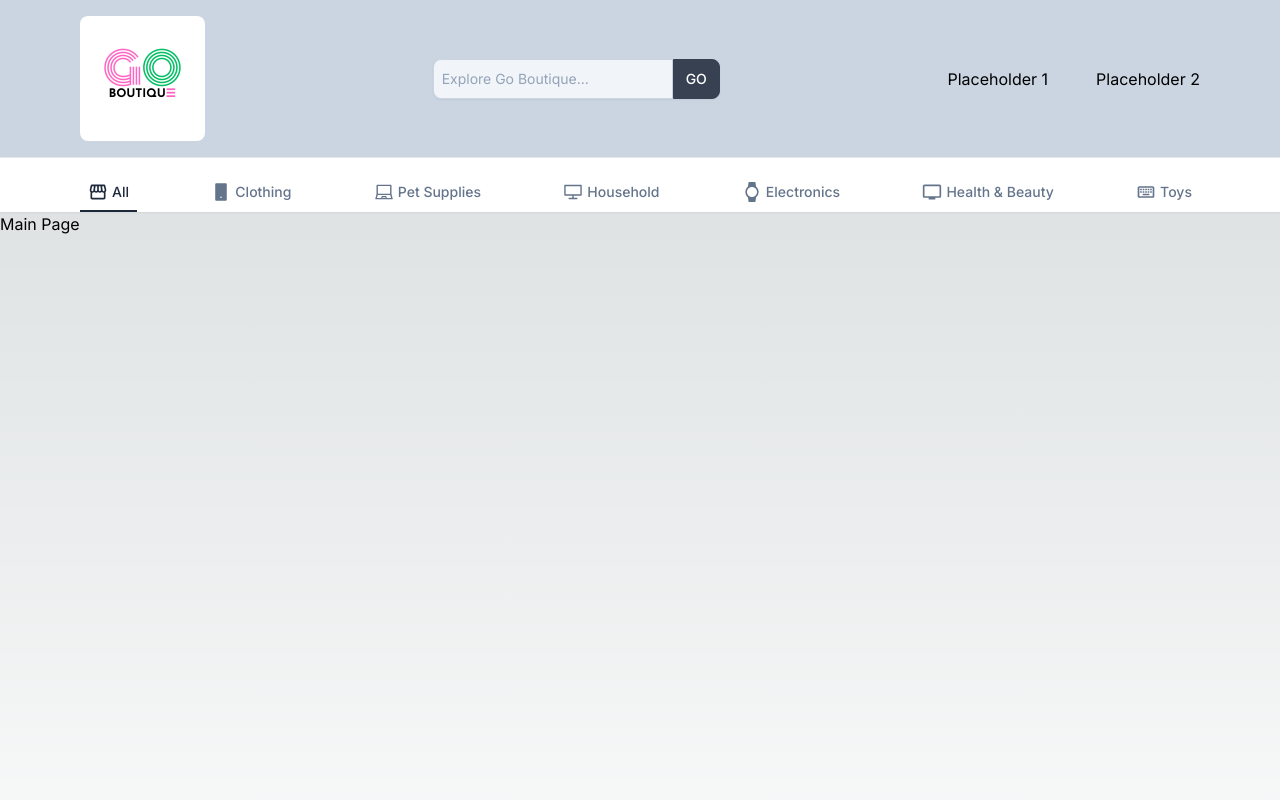
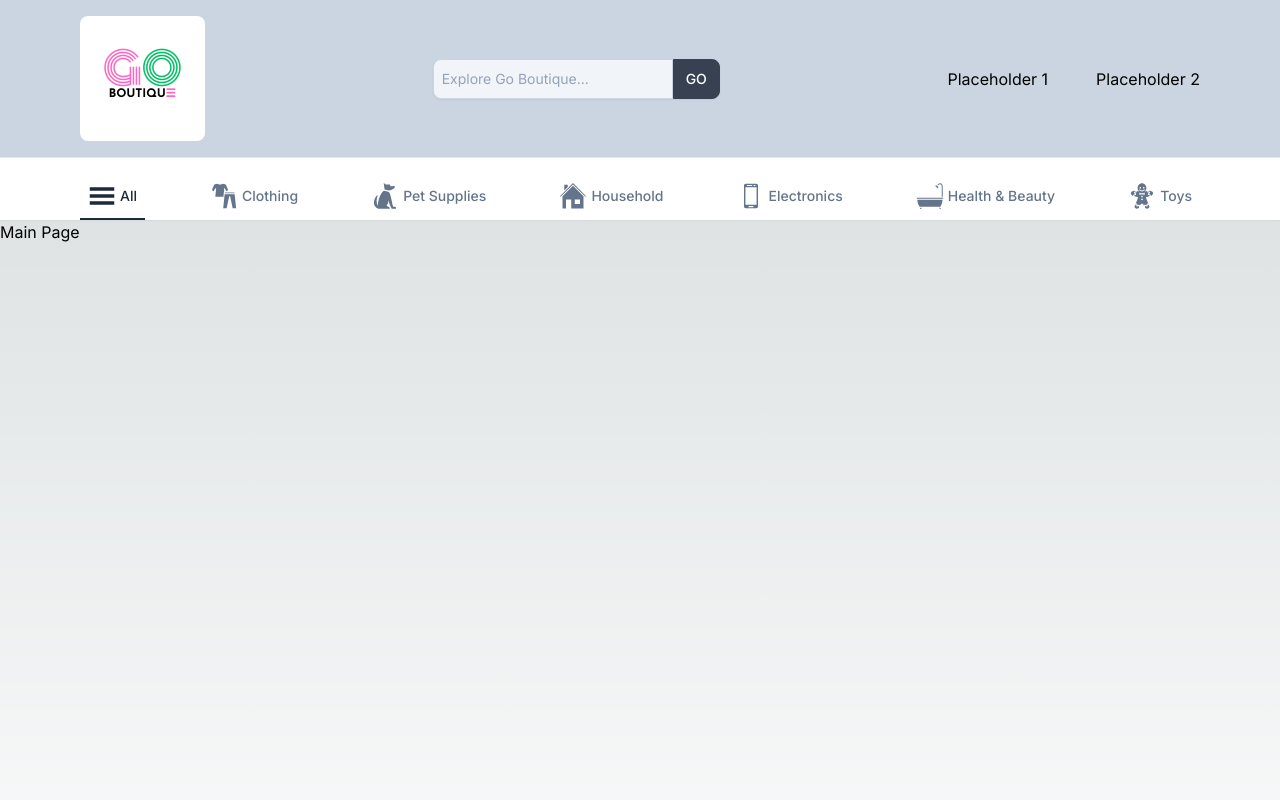
Before and after one commit to michaelDragomir/go-boutique, a Next.js app: page / in a window 1280 px wide. Shown: the top 800 px of the page. Built offline with nearby package versions, Linux system fonts and the light colour scheme.

Commit message:
added icons

```diff
--- a/package.json
+++ b/package.json
@@ -28,6 +28,7 @@
     "prisma": "^5.1.1",
     "react": "18.2.0",
     "react-dom": "18.2.0",
+    "react-icons": "^4.10.1",
     "tailwindcss": "3.3.3",
     "typescript": "5.1.6"
   }
--- a/src/app/components/Header.tsx
+++ b/src/app/components/Header.tsx
@@ -1,6 +1,15 @@
 'use client';
 
 import Image from 'next/image';
+import {
+	GiClothes,
+	GiSittingDog,
+	GiHouse,
+	GiSmartphone,
+	GiHamburgerMenu,
+	GiGingerbreadMan,
+	GiBathtub,
+} from 'react-icons/gi';
 
 const Header = () => {
 	return (
@@ -50,105 +59,31 @@ const Header = () => {
 				<div className='max-w-[1920px] mx-auto xl:px-20 md:px-2 px-4'>
 					<div className='pt-4 flex flex-row items-center justify-between overflow-x-auto'>
 						<div className='flex items-center justify-center text-center gap-1 p-2 border-b-2 hover:text-slate-800 transition cursor-pointer border-b-slate-800 text-slate-800'>
-							<svg
-								stroke='currentColor'
-								fill='currentColor'
-								stroke-width='0'
-								viewBox='0 0 24 24'
-								height='20'
-								width='20'
-								xmlns='http://www.w3.org/2000/svg'
-							>
-								<path fill='none' d='M0 0h24v24H0z'></path>
-								<path d='M21.9 8.89l-1.05-4.37c-.22-.9-1-1.52-1.91-1.52H5.05c-.9 0-1.69.63-1.9 1.52L2.1 8.89c-.24 1.02-.02 2.06.62 2.88.08.11.19.19.28.29V19c0 1.1.9 2 2 2h14c1.1 0 2-.9 2-2v-6.94c.09-.09.2-.18.28-.28.64-.82.87-1.87.62-2.89zm-2.99-3.9l1.05 4.37c.1.42.01.84-.25 1.17-.14.18-.44.47-.94.47-.61 0-1.14-.49-1.21-1.14L16.98 5l1.93-.01zM13 5h1.96l.54 4.52c.05.39-.07.78-.33 1.07-.22.26-.54.41-.95.41-.67 0-1.22-.59-1.22-1.31V5zM8.49 9.52L9.04 5H11v4.69c0 .72-.55 1.31-1.29 1.31-.34 0-.65-.15-.89-.41a1.42 1.42 0 01-.33-1.07zm-4.45-.16L5.05 5h1.97l-.58 4.86c-.08.65-.6 1.14-1.21 1.14-.49 0-.8-.29-.93-.47-.27-.32-.36-.75-.26-1.17zM5 19v-6.03c.08.01.15.03.23.03.87 0 1.66-.36 2.24-.95.6.6 1.4.95 2.31.95.87 0 1.65-.36 2.23-.93.59.57 1.39.93 2.29.93.84 0 1.64-.35 2.24-.95.58.59 1.37.95 2.24.95.08 0 .15-.02.23-.03V19H5z'></path>
-							</svg>
+							<GiHamburgerMenu className='w-7 h-7' />
 							<div className='font-medium text-sm'>All</div>
 						</div>
 						<div className='flex items-center justify-center text-center gap-1 p-2 border-b-2 hover:text-slate-800 transition cursor-pointer border-transparent text-slate-500'>
-							<svg
-								stroke='currentColor'
-								fill='currentColor'
-								stroke-width='0'
-								viewBox='0 0 1024 1024'
-								height='20'
-								width='20'
-								xmlns='http://www.w3.org/2000/svg'
-							>
-								<path d='M744 62H280c-35.3 0-64 28.7-64 64v768c0 35.3 28.7 64 64 64h464c35.3 0 64-28.7 64-64V126c0-35.3-28.7-64-64-64zM512 824c-22.1 0-40-17.9-40-40s17.9-40 40-40 40 17.9 40 40-17.9 40-40 40z'></path>
-							</svg>
+							<GiClothes className='w-7 h-7' />
 							<div className='font-medium text-sm'>Clothing</div>
 						</div>
 						<div className='flex items-center justify-center text-center gap-1 p-2 border-b-2 hover:text-slate-800 transition cursor-pointer border-transparent text-slate-500'>
-							<svg
-								stroke='currentColor'
-								fill='currentColor'
-								stroke-width='0'
-								viewBox='0 0 1024 1024'
-								height='20'
-								width='20'
-								xmlns='http://www.w3.org/2000/svg'
-							>
-								<path d='M956.9 845.1L896.4 632V168c0-17.7-14.3-32-32-32h-704c-17.7 0-32 14.3-32 32v464L67.9 845.1C60.4 866 75.8 888 98 888h828.8c22.2 0 37.6-22 30.1-42.9zM200.4 208h624v395h-624V208zm228.3 608l8.1-37h150.3l8.1 37H428.7zm224 0l-19.1-86.7c-.8-3.7-4.1-6.3-7.8-6.3H398.2c-3.8 0-7 2.6-7.8 6.3L371.3 816H151l42.3-149h638.2l42.3 149H652.7z'></path>
-							</svg>
+							<GiSittingDog className='w-7 h-7' />
 							<div className='font-medium text-sm'>Pet Supplies</div>
 						</div>
 						<div className='flex items-center justify-center text-center gap-1 p-2 border-b-2 hover:text-slate-800 transition cursor-pointer border-transparent text-slate-500'>
-							<svg
-								stroke='currentColor'
-								fill='currentColor'
-								stroke-width='0'
-								viewBox='0 0 1024 1024'
-								height='20'
-								width='20'
-								xmlns='http://www.w3.org/2000/svg'
-							>
-								<path d='M928 140H96c-17.7 0-32 14.3-32 32v496c0 17.7 14.3 32 32 32h380v112H304c-8.8 0-16 7.2-16 16v48c0 4.4 3.6 8 8 8h432c4.4 0 8-3.6 8-8v-48c0-8.8-7.2-16-16-16H548V700h380c17.7 0 32-14.3 32-32V172c0-17.7-14.3-32-32-32zm-40 488H136V212h752v416z'></path>
-							</svg>
+							<GiHouse className='w-7 h-7' />
 							<div className='font-medium text-sm'>Household</div>
 						</div>
 						<div className='flex items-center justify-center text-center gap-1 p-2 border-b-2 hover:text-slate-800 transition cursor-pointer border-transparent text-slate-500'>
-							<svg
-								stroke='currentColor'
-								fill='currentColor'
-								stroke-width='0'
-								viewBox='0 0 24 24'
-								height='20'
-								width='20'
-								xmlns='http://www.w3.org/2000/svg'
-							>
-								<path fill='none' d='M0 0h24v24H0z' opacity='.1'></path>
-								<path d='M20 12c0-2.54-1.19-4.81-3.04-6.27L16 0H8l-.95 5.73C5.19 7.19 4 9.45 4 12s1.19 4.81 3.05 6.27L8 24h8l.96-5.73A7.976 7.976 0 0020 12zM6 12c0-3.31 2.69-6 6-6s6 2.69 6 6-2.69 6-6 6-6-2.69-6-6z'></path>
-							</svg>
+							<GiSmartphone className='w-7 h-7' />
 							<div className='font-medium text-sm'>Electronics</div>
 						</div>
 						<div className='flex items-center justify-center text-center gap-1 p-2 border-b-2 hover:text-slate-800 transition cursor-pointer border-transparent text-slate-500'>
-							<svg
-								stroke='currentColor'
-								fill='currentColor'
-								stroke-width='0'
-								viewBox='0 0 24 24'
-								height='20'
-								width='20'
-								xmlns='http://www.w3.org/2000/svg'
-							>
-								<path fill='none' d='M0 0h24v24H0z'></path>
-								<path d='M21 3H3c-1.1 0-2 .9-2 2v12c0 1.1.9 2 2 2h5v2h8v-2h5c1.1 0 1.99-.9 1.99-2L23 5c0-1.1-.9-2-2-2zm0 14H3V5h18v12z'></path>
-							</svg>
+							<GiBathtub className='w-7 h-7' />
 							<div className='font-medium text-sm'>Health & Beauty</div>
 						</div>
 						<div className='flex items-center justify-center text-center gap-1 p-2 border-b-2 hover:text-slate-800 transition cursor-pointer border-transparent text-slate-500'>
-							<svg
-								stroke='currentColor'
-								fill='currentColor'
-								stroke-width='0'
-								viewBox='0 0 24 24'
-								height='20'
-								width='20'
-								xmlns='http://www.w3.org/2000/svg'
-							>
-								<path fill='none' d='M0 0h24v24H0V0zm0 0h24v24H0V0z'></path>
-								<path d='M20 7v10H4V7h16m0-2H4c-1.1 0-1.99.9-1.99 2L2 17c0 1.1.9 2 2 2h16c1.1 0 2-.9 2-2V7c0-1.1-.9-2-2-2zm-9 3h2v2h-2zm0 3h2v2h-2zM8 8h2v2H8zm0 3h2v2H8zm-3 0h2v2H5zm0-3h2v2H5zm3 6h8v2H8zm6-3h2v2h-2zm0-3h2v2h-2zm3 3h2v2h-2zm0-3h2v2h-2z'></path>
-							</svg>
+							<GiGingerbreadMan className='w-7 h-7' />
 							<div className='font-medium text-sm'>Toys</div>
 						</div>
 					</div>
```
Also changed, not shown: 1 other file (tests, documents, lock files or other folders).
